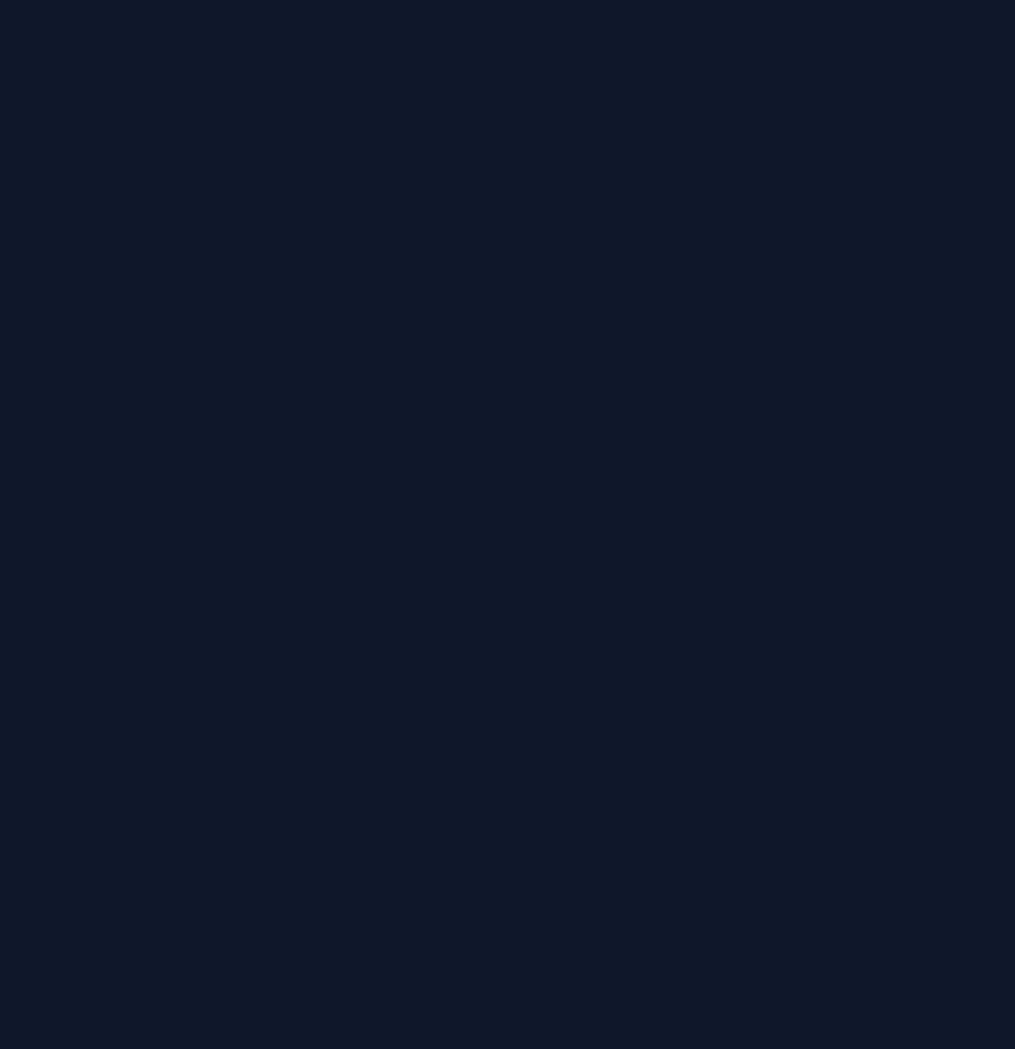
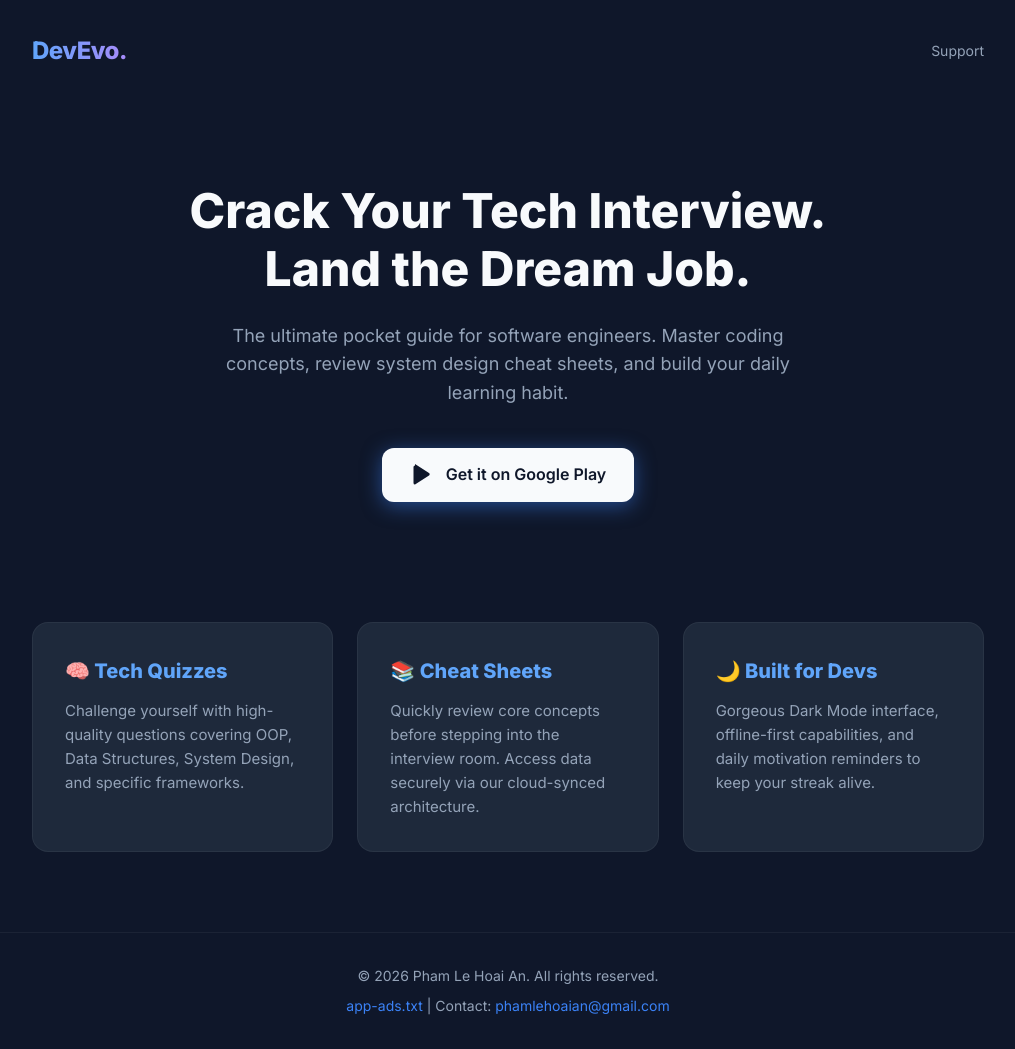
Before and after one commit to andy-pham-it/devevo-landing-page, a plain HTML site: page index.html in a window 1280 px wide. Shown: the whole page, without its empty margins (132-1147 px from the left). Before the commit the page ends 800 px from the top, so only its background shows below. Drawn offline with Linux system fonts and the light colour scheme.

Commit message:
Update index.html

```diff
--- a/index.html
+++ b/index.html
@@ -91,3 +91,111 @@
 
         .btn-playstore:hover {
             transform: translateY(-2px);
+            background-color: #E2E8F0;
+        }
+
+        .btn-playstore svg {
+            width: 24px;
+            height: 24px;
+            margin-right: 12px;
+        }
+
+        /* Features */
+        .features {
+            display: grid;
+            grid-template-columns: repeat(auto-fit, minmax(280px, 1fr));
+            gap: 24px;
+            padding: 40px 0 80px 0;
+        }
+
+        .feature-card {
+            background-color: var(--card-bg);
+            padding: 32px;
+            border-radius: 16px;
+            border: 1px solid rgba(255, 255, 255, 0.05);
+        }
+
+        .feature-card h3 {
+            font-size: 20px;
+            margin-bottom: 12px;
+            color: #60A5FA;
+        }
+
+        .feature-card p {
+            color: var(--text-muted);
+            font-size: 15px;
+        }
+
+        /* Footer */
+        footer {
+            margin-top: auto;
+            padding: 32px 0;
+            text-align: center;
+            border-top: 1px solid rgba(255, 255, 255, 0.05);
+            color: var(--text-muted);
+            font-size: 14px;
+        }
+
+        footer a {
+            color: var(--accent);
+            text-decoration: none;
+        }
+
+        footer a:hover {
+            text-decoration: underline;
+        }
+
+        @media (max-width: 768px) {
+            .hero h1 { font-size: 36px; }
+            .hero { padding: 40px 0; }
+        }
+    </style>
+</head>
+<body>
+
+    <div class="container">
+        <header>
+            <div class="logo">DevEvo.</div>
+            <a href="mailto:phamlehoaian@gmail.com" style="color: var(--text-muted); text-decoration: none; font-size: 14px;">Support</a>
+        </header>
+
+        <section class="hero">
+            <h1>Crack Your Tech Interview. <br>Land the Dream Job.</h1>
+            <p>The ultimate pocket guide for software engineers. Master coding concepts, review system design cheat sheets, and build your daily learning habit.</p>
+
+            <a href="https://play.google.com/store/apps/details?id=com.phamlehoaian.devevo" target="_blank" class="btn-playstore">
+                <svg viewBox="0 0 24 24" fill="currentColor">
+                    <path d="M5 2.5a1.5 1.5 0 0 0-1.5 1.5v16a1.5 1.5 0 0 0 1.5 1.5l14-9a1.5 1.5 0 0 0 0-2.5l-14-9z"/>
+                </svg>
+                Get it on Google Play
+            </a>
+        </section>
+
+        <section class="features">
+            <div class="feature-card">
+                <h3>🧠 Tech Quizzes</h3>
+                <p>Challenge yourself with high-quality questions covering OOP, Data Structures, System Design, and specific frameworks.</p>
+            </div>
+            <div class="feature-card">
+                <h3>📚 Cheat Sheets</h3>
+                <p>Quickly review core concepts before stepping into the interview room. Access data securely via our cloud-synced architecture.</p>
+            </div>
+            <div class="feature-card">
+                <h3>🌙 Built for Devs</h3>
+                <p>Gorgeous Dark Mode interface, offline-first capabilities, and daily motivation reminders to keep your streak alive.</p>
+            </div>
+        </section>
+    </div>
+
+    <footer>
+        <div class="container">
+            <p>&copy; 2026 Pham Le Hoai An. All rights reserved.</p>
+            <p style="margin-top: 8px;">
+                <a href="/app-ads.txt" target="_blank">app-ads.txt</a> |
+                Contact: <a href="mailto:phamlehoaian@gmail.com">phamlehoaian@gmail.com</a>
+            </p>
+        </div>
+    </footer>
+
+</body>
+</html>
```
